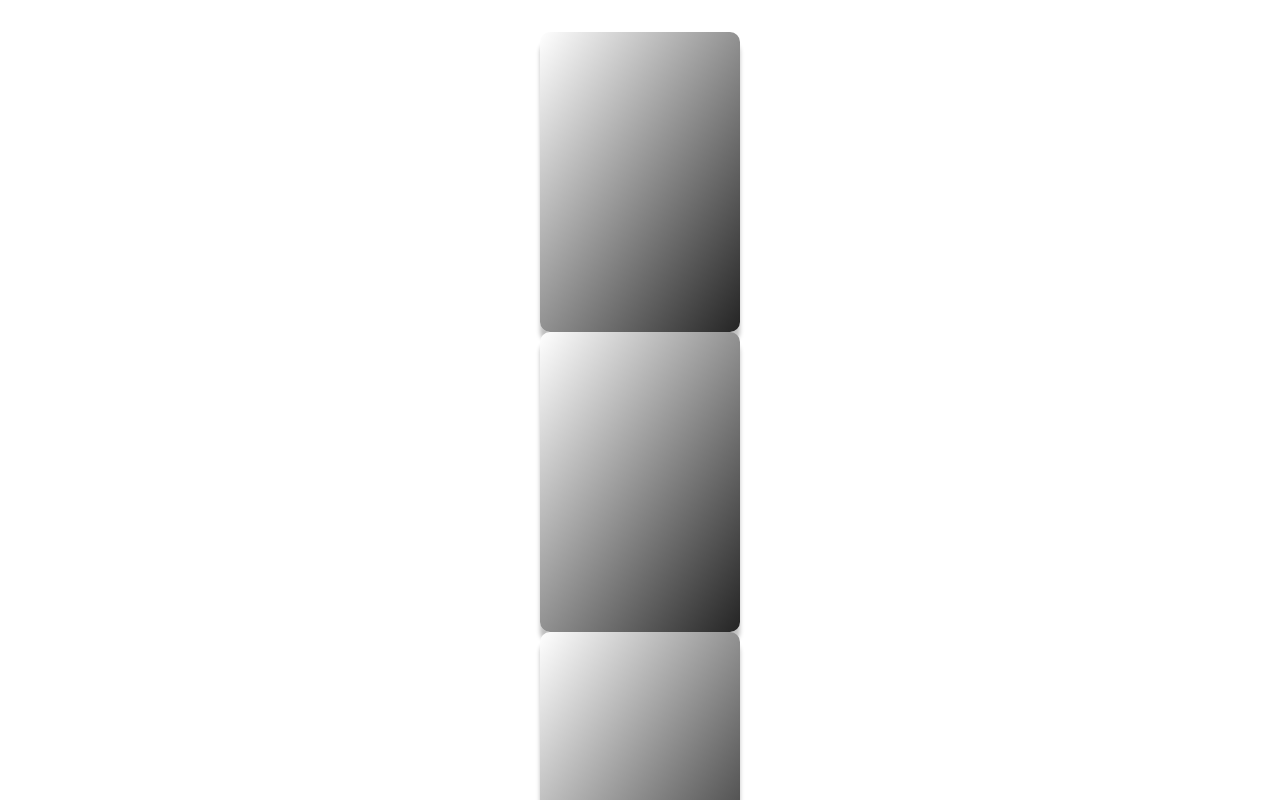
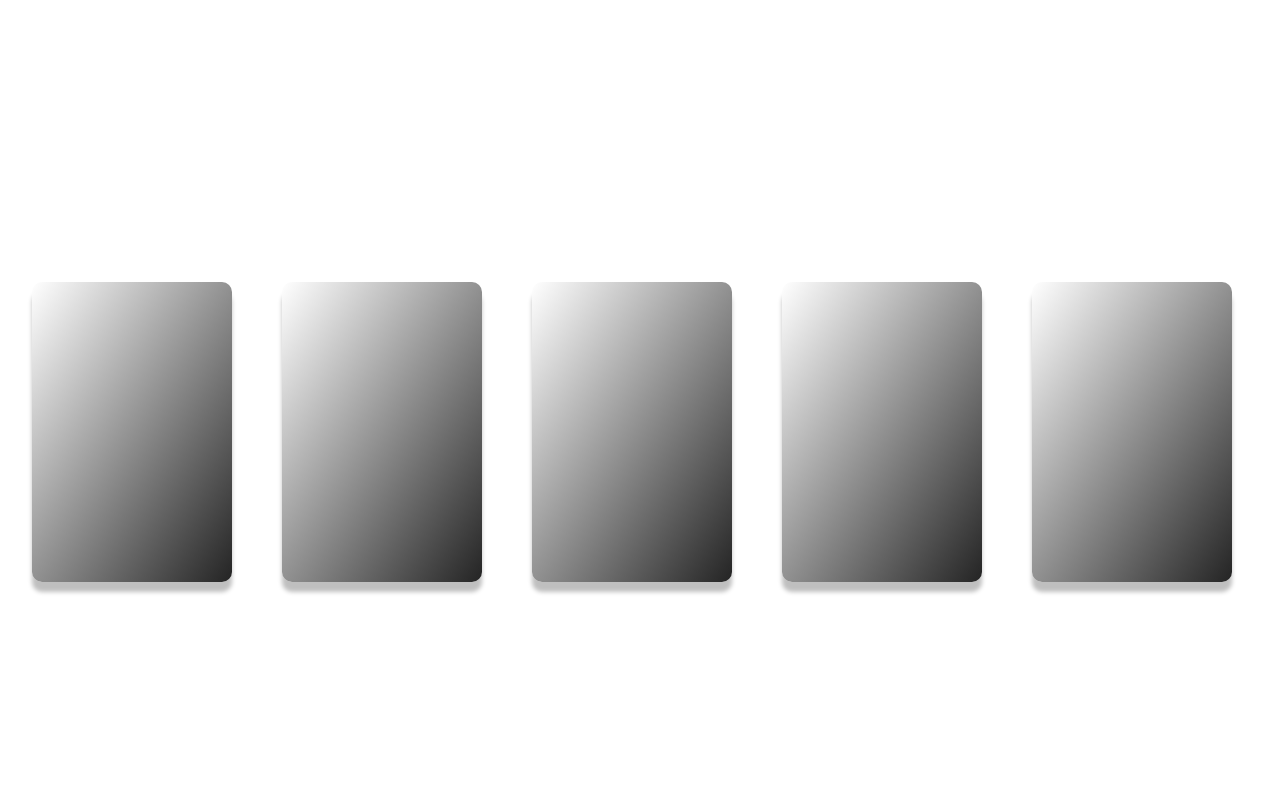
Before and after one commit to DevtectiveFlex/sensor, a Vue app: page / in a window 1280 px wide. Shown: the top 800 px of the page. Built offline with nearby package versions, Linux system fonts and the light colour scheme.

Commit message:
style: add main tag width

```diff
--- a/src/style.css
+++ b/src/style.css
@@ -29,7 +29,13 @@ body {
   min-width: 320px;
   min-height: 100vh;
 }
-
+main {
+  display: flex;
+  width: 1360px;
+  height: 100vh;
+  gap: 50px;
+  align-items: center;
+}
 h1 {
   font-size: 3.2em;
   line-height: 1.1;
```
